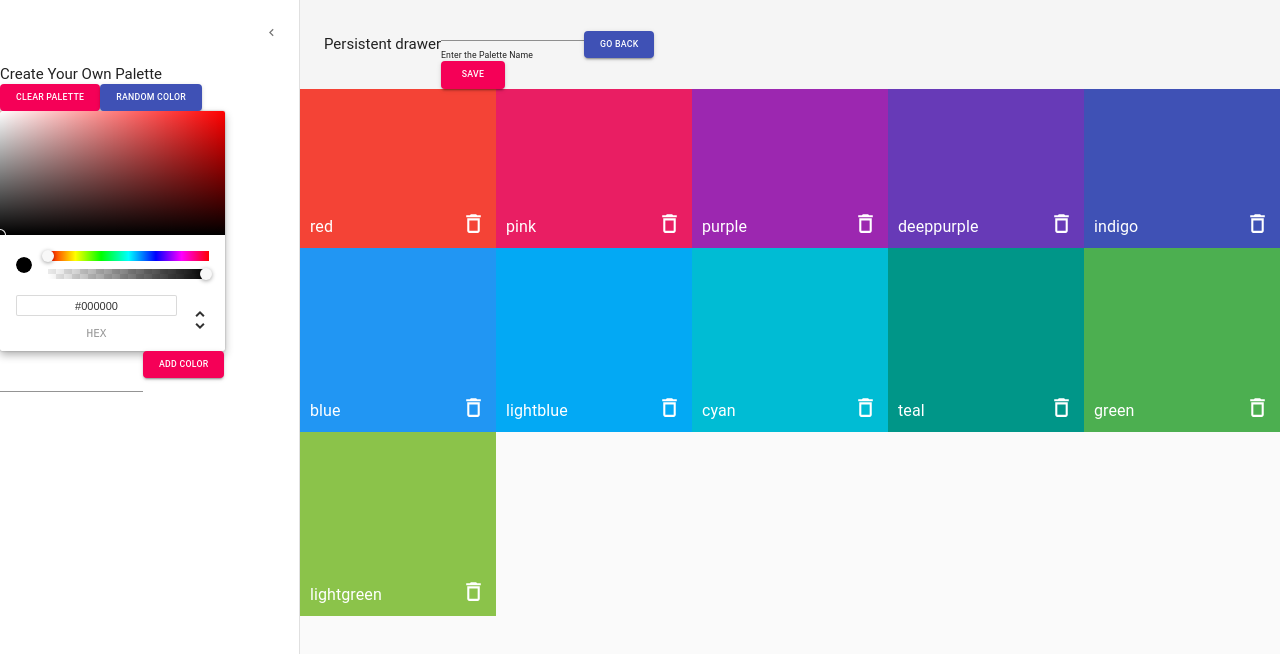
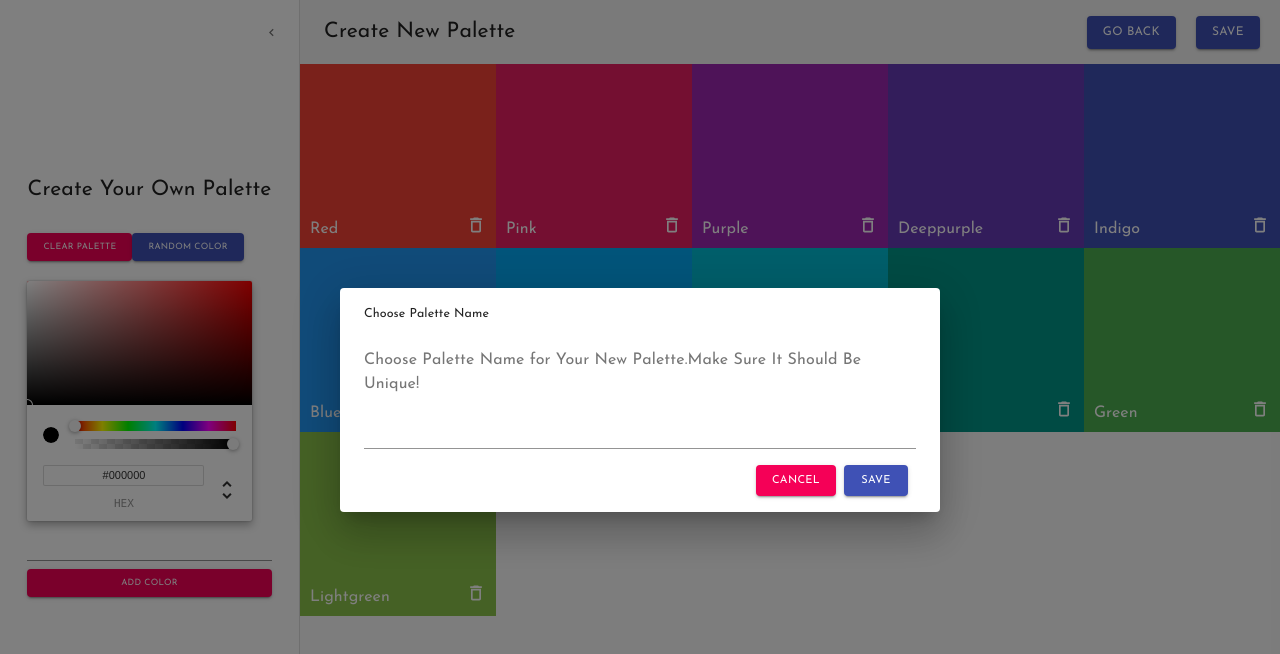
Before and after one commit to faysalahmed-dev/react-color-project, a React (Create React App) app: page /createpalette in a window 1280 px wide. Both pictures are taken after a click on the button "SAVE". Shown: the top 654 px of the page. Built offline with nearby package versions, Linux system fonts and the light colour scheme.

Commit message:
complited setup form dialog basic button style

```diff
--- a/src/Component/ColorPiker/ColorPiker.js
+++ b/src/Component/ColorPiker/ColorPiker.js
@@ -1,9 +1,21 @@
 import React from 'react'
 import { ChromePicker  } from 'react-color';
+import {withStyles} from '@material-ui/styles'
 
-export default ({ color, handleChange}) =>(
+
+
+const styles = {
+     main : {
+
+     }
+}
+
+const colorPiker =  ({ color, handleChange,classes}) =>(
      <ChromePicker
           color={color}
           onChangeComplete={handleChange }
+          className={classes.main}
      />
 )
+
+export default withStyles(styles)(colorPiker)
--- a/src/Component/CreactPaletteNavBar/CreactpaletteNavBar.jsx
+++ b/src/Component/CreactPaletteNavBar/CreactpaletteNavBar.jsx
@@ -1,6 +1,7 @@
 import React, {Component} from 'react';
 import { withRouter } from 'react-router-dom';
 import clsx from 'clsx';
+import { withStyles } from '@material-ui/core/styles';
 import CssBaseline from '@material-ui/core/CssBaseline';
 import AppBar from '@material-ui/core/AppBar';
 import Toolbar from '@material-ui/core/Toolbar';
@@ -8,8 +9,38 @@
 import IconButton from '@material-ui/core/IconButton';
 import MenuIcon from '@material-ui/icons/Menu';
 import { Button } from '@material-ui/core';
-import Form from '../../Component/Form/Form';
+import NavBarForm from '../NavBarForm/NavBarForm';
 
+import './NavBar.scss';
+const drawerWidth = 300;
+
+const styles = (theme) => ({
+     appBar: {
+          transition: theme.transitions.create(['margin', 'width'], {
+               easing: theme.transitions.easing.sharp,
+               duration: theme.transitions.duration.leavingScreen
+          }),
+          paddingRight: '2rem'
+     },
+     appBarShift: {
+          width: `calc(100% - ${drawerWidth}px)`,
+          marginLeft: drawerWidth,
+          transition: theme.transitions.create(['margin', 'width'], {
+               easing: theme.transitions.easing.easeOut,
+               duration: theme.transitions.duration.enteringScreen
+          })
+     },
+     menuButton: {
+          marginRight: theme.spacing(2)
+     },
+     hide: {
+          display: 'none'
+     },
+     appBarLayout : {
+          display: 'flex',
+          justifyContent: 'space-between'
+     }
+});
 
 
 class CreactpaletteNavBar extends Component {
@@ -25,7 +56,7 @@
                open
           } = this.props;
           return (
-               <div>
+               <div className="navbar__container">
                     <CssBaseline />
                     <AppBar
                          color="default"
@@ -34,6 +65,7 @@
                               [classes.appBarShift]: open
                          })}
                     >
+                         <div className={classes.appBarLayout}>
                               <Toolbar>
                                    <IconButton
                                         color="inherit"
@@ -44,24 +76,23 @@
                                    >
                                         <MenuIcon />
                                    </IconButton>
-                              <Typography variant="h5" noWrap>
-                                   Persistent drawer
+
+                                        <Typography variant="h4" noWrap>
+                                             Create New Palette
                                         </Typography>
-
-                              <Form colorList={colorList}
-                                   handleSave={handleSave}
-                                   type="app"
-                                   rule='Save'
-                              />
-
+                              </Toolbar>
+                              <div className="button-group">
                                    <Button variant="contained"
                                         color="primary"
                                         onClick={this.handleGoBack}
                                    >Go Back</Button>
-                         </Toolbar>
+                                   <NavBarForm colorList={colorList}
+                                        handleSave={handleSave} />
+                              </div>
+                         </div>
                     </AppBar>
                </div>
           )
      }
 }
-export default withRouter(CreactpaletteNavBar);
+export default withRouter(withStyles(styles)(CreactpaletteNavBar));
--- /dev/null
+++ b/src/Component/CreactPaletteNavBar/NavBar.scss
@@ -0,0 +1,11 @@
+.button-group {
+     display: flex;
+     justify-content: center;
+     align-items: center;
+     button {
+          font-size: 1.2rem;
+     }
+     button:not(:last-child) {
+          margin-right: 2rem;
+     }
+}
--- a/src/Component/DragableColorBox/DragableColor.scss
+++ b/src/Component/DragableColorBox/DragableColor.scss
@@ -2,6 +2,8 @@
      display: flex;
      align-items: flex-end;
      cursor: grab;
+     font-family: var(--font-family);
+     text-transform: capitalize;
      div {
           display: flex;
           justify-content: space-between;
@@ -20,7 +22,7 @@
                }
           }
           .delete-btn{
-              font-size: 2.5rem;
+              font-size: 2rem;
               cursor: pointer;
               transition: all .2s;
           }
--- a/src/Component/Form/Form.jsx
+++ b/src/Component/Form/Form.jsx
@@ -1,5 +1,4 @@
 import React, { Component } from 'react';
-import { Button } from '@material-ui/core';
 import TextField from '@material-ui/core/TextField';
 
 import './Form.scss';
@@ -60,15 +59,18 @@
 	};
 	render() {
 		const { name, error, errorMes } = this.state;
-          const { curColor, rule, disabled } = this.props;
 		return (
 			<div>
 				<form onSubmit={this.handleSubmit}>
-					<TextField id="standard-name" value={name} onChange={this.handleChange} margin="normal" />
+					<TextField id="standard-name"
+						value={name}
+						onChange={this.handleChange}
+						margin="normal"
+						fullWidth
+						className="input"
+					/>
 					{error && <p>{errorMes}</p>}
-                         <Button variant="contained" style={{ background: curColor }} color="secondary" type="submit" disabled={disabled}>
-						{rule}
-					</Button>
+					{this.props.children}
 				</form>
 			</div>
 		);
--- a/src/Component/Form/Form.scss
+++ b/src/Component/Form/Form.scss
@@ -27,3 +27,7 @@
 //      }
 
 // }
+.input {
+     font-size: 1.6rem !important;
+     font-family: var(--font-family) !important;
+}
--- /dev/null
+++ b/src/Component/NavBarForm/NavBarForm.jsx
@@ -0,0 +1,67 @@
+import React from 'react';
+import Button from '@material-ui/core/Button';
+import Dialog from '@material-ui/core/Dialog';
+import DialogActions from '@material-ui/core/DialogActions';
+import DialogContent from '@material-ui/core/DialogContent';
+import DialogContentText from '@material-ui/core/DialogContentText';
+import DialogTitle from '@material-ui/core/DialogTitle';
+import Form from '../Form/Form';
+import { withStyles } from '@material-ui/styles';
+
+const styles = {
+	button: {
+		fontSize: '1.1rem'
+	},
+	content: {
+		fontSize: '1.6rem'
+	}
+};
+
+class FormDialog extends React.Component {
+	state = {
+		open: false
+	};
+	handleClickOpen = () => {
+		this.setState({ open: true });
+	};
+	handleClose = () => {
+		this.setState({ open: false });
+	};
+	render() {
+		const { open } = this.state;
+		const { colorList, handleSave, classes } = this.props;
+		return (
+			<div>
+				<Button variant="contained" color="primary" onClick={this.handleClickOpen}>
+					Save
+				</Button>
+				<Dialog open={open} onClose={this.handleClose} aria-labelledby="form-dialog-title">
+					<DialogTitle id="form-dialog-title" className={classes.title}>
+						Choose Palette Name
+					</DialogTitle>
+					<DialogContent>
+						<DialogContentText className={classes.content}>
+							Choose Palette Name for Your New Palette.Make Sure It Should Be Unique!
+						</DialogContentText>
+						<Form colorList={colorList} handleSave={handleSave} type="app" rule="Save">
+							<DialogActions>
+								<Button
+									onClick={this.handleClose}
+									color="secondary"
+									variant="contained"
+									className={classes.button}
+								>
+									Cancel
+								</Button>
+								<Button variant="contained" color="primary" type="submit" className={classes.button}>
+									Save
+								</Button>
+							</DialogActions>
+						</Form>
+					</DialogContent>
+				</Dialog>
+			</div>
+		);
+	}
+}
+export default withStyles(styles)(FormDialog);
--- a/src/Pages/CreateNewPalette/CreactNewPalette.scss
+++ b/src/Pages/CreateNewPalette/CreactNewPalette.scss
@@ -1,3 +1,20 @@
 .MuiPaper-elevation4 {
      box-shadow: none !important;
 }
+
+.drawer{
+     &__content{
+          height: 100%;
+          display: flex;
+          flex-direction: column;
+          justify-content: center;
+          align-items: center;
+     }
+     &__heading {
+          padding: 1rem 0;
+          font-size: 1.7rem;
+     }
+     &__button{
+          padding: 2rem 0;
+     }
+}
--- a/src/Pages/CreateNewPalette/CreateNewPalette.jsx
+++ b/src/Pages/CreateNewPalette/CreateNewPalette.jsx
@@ -3,12 +3,8 @@
 import clsx from 'clsx';
 import { withStyles } from '@material-ui/core/styles';
 import Drawer from '@material-ui/core/Drawer';
-import CssBaseline from '@material-ui/core/CssBaseline';
-import AppBar from '@material-ui/core/AppBar';
-import Toolbar from '@material-ui/core/Toolbar';
 import Typography from '@material-ui/core/Typography';
 import IconButton from '@material-ui/core/IconButton';
-import MenuIcon from '@material-ui/icons/Menu';
 import ChevronLeftIcon from '@material-ui/icons/ChevronLeft';
 import ChevronRightIcon from '@material-ui/icons/ChevronRight';
 import { Button } from '@material-ui/core';
@@ -28,26 +24,7 @@
 	root: {
 		display: 'flex'
 	},
-	appBar: {
-		transition: theme.transitions.create([ 'margin', 'width' ], {
-			easing: theme.transitions.easing.sharp,
-			duration: theme.transitions.duration.leavingScreen
-		})
-	},
-	appBarShift: {
-		width: `calc(100% - ${drawerWidth}px)`,
-		marginLeft: drawerWidth,
-		transition: theme.transitions.create([ 'margin', 'width' ], {
-			easing: theme.transitions.easing.easeOut,
-			duration: theme.transitions.duration.enteringScreen
-		})
-	},
-	menuButton: {
-		marginRight: theme.spacing(2)
-	},
-	hide: {
-		display: 'none'
-	},
+
 	drawer: {
 		width: drawerWidth,
 		flexShrink: 0
@@ -148,12 +125,11 @@
 		const isFull =colorList.length >= maxColorBoxLength
 		return (
 			<div className={classes.root}>
-				<NavBar classes={classes}
-					handleDrawerOpen={this.handleDrawerOpen}
+				<NavBar handleDrawerOpen={this.handleDrawerOpen}
 					colorList={paletteList}
 					open={open}
-					handleSave={this.handleSave}
-				/>
+					handleSave={this.handleSave}/>
+
 				<Drawer
 					className={classes.drawer}
 					variant="persistent"
@@ -168,10 +144,12 @@
 							{withStyles.direction === 'ltr' ? <ChevronRightIcon /> : <ChevronLeftIcon />}
 						</IconButton>
 					</div>
-					<Typography variant="h5" noWrap>
+					<div className="drawer__content">
+						<div style={{marginTop: '-10rem'}}>
+						<Typography variant="h4" noWrap align="center" className="drawer__heading">
 							Create Your Own Palette
 						</Typography>
-					<div>
+						<div className="drawer__button">
 							<Button variant="contained"
 								color="secondary"
 								onClick={this.clearPalette}
@@ -192,9 +170,19 @@
 							colorList={colorList}
 							addColor={this.handleAddColor}
 							type="dr"
-						rule="Add Color"
 							disabled={isFull}
-					/>
+						>
+							<Button variant="contained"
+								style={{ background: curColor }} color="secondary"
+								type="submit"
+								disabled={isFull}
+								fullWidth
+							>
+								Add Color
+							</Button>
+						</Form>
+						</div>
+					</div>
 				</Drawer>
 				<main
 					className={clsx(classes.content, {
--- a/src/index.scss
+++ b/src/index.scss
@@ -26,3 +26,6 @@
   line-height: 1.6;
   font-weight: 400;
 }
+h1,h2,h3,h4,h5,h6,a,p,button{
+	font-family: var(--font-family) !important;
+}
```
Lines whose indentation alone changed are shown as unchanged.
